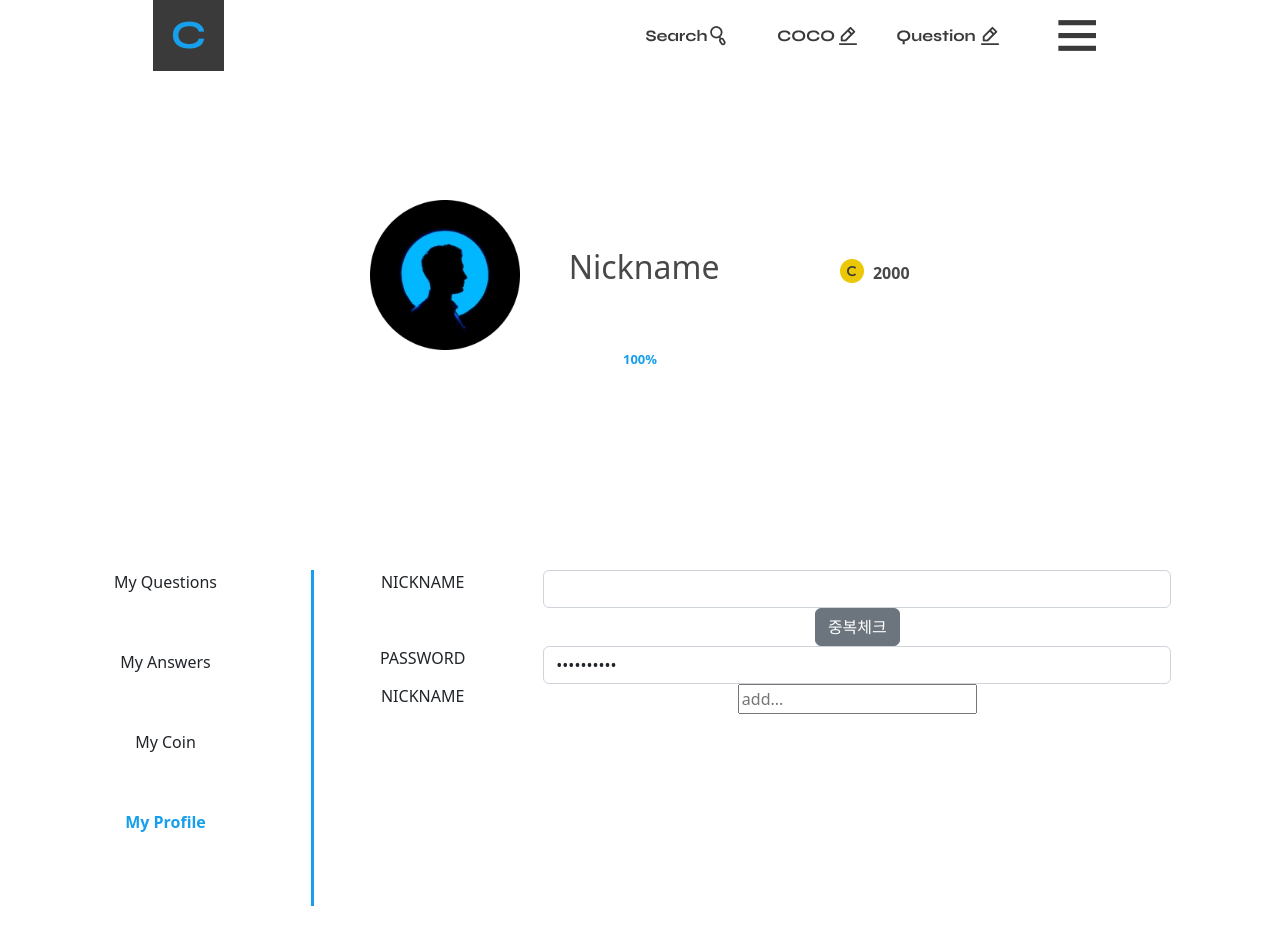
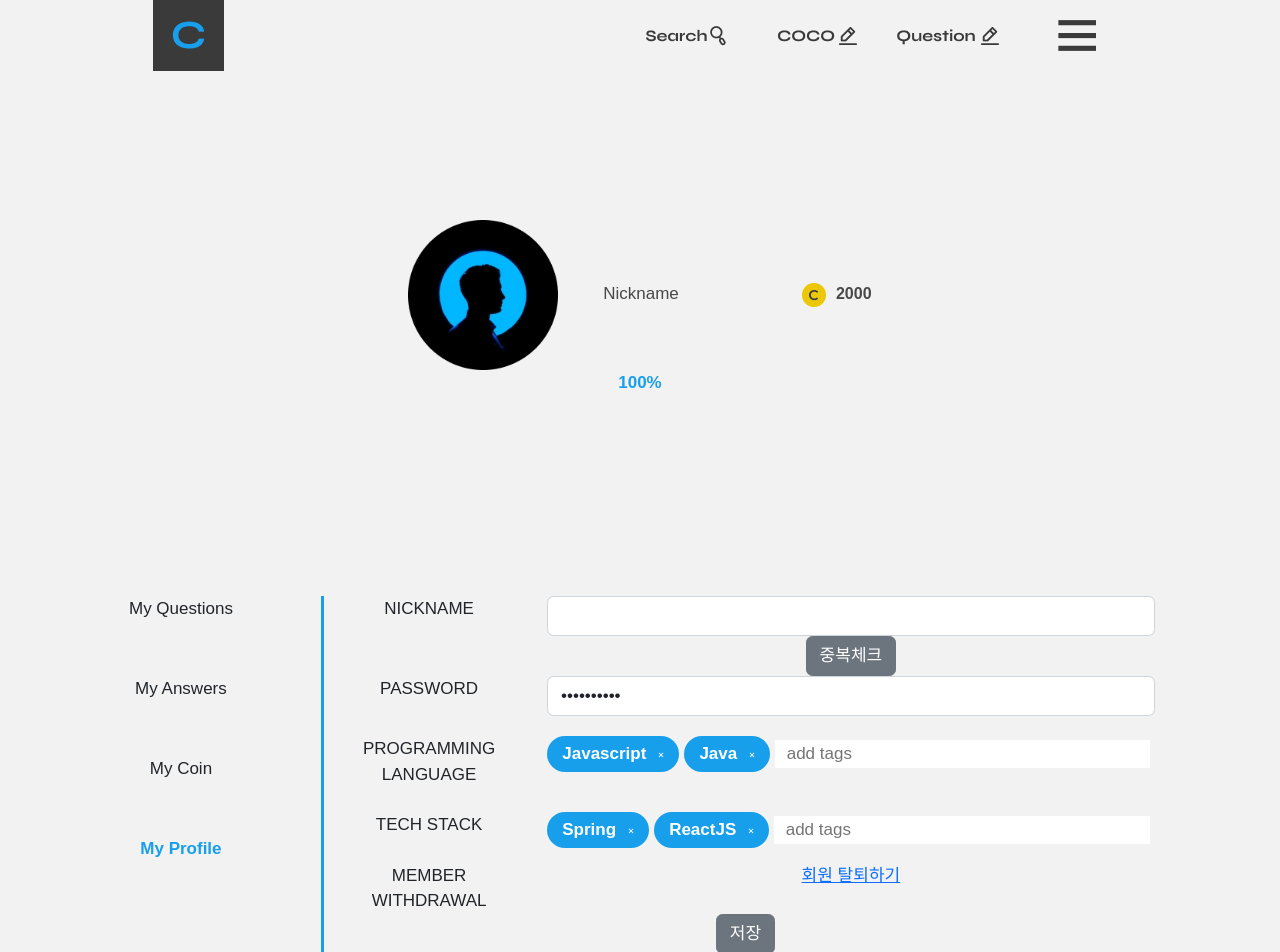
Before and after one commit to beansby/react-coco, a React (Create React App) app: page /mypage in a window 1280 px wide. Shown: the top 952 px of the page. Built offline with nearby package versions, Linux system fonts and the light colour scheme.

Commit message:
Mypage Input Tag 추가

```diff
--- /dev/null
+++ b/src/component/InputTag.css
@@ -0,0 +1,72 @@
+* {
+    font-family: sans-serif;
+    font-size: 17px;
+  }
+
+  body {
+    background: #f2f2f2;
+    padding: 20px;
+  }
+
+  /* .input-tag {
+    background: white;
+    border: 1px solid #d6d6d6;
+    border-radius: 5px;
+    display: flex;
+    flex-wrap: wrap;
+    padding: 5px 5px 0;
+  } */
+
+  .input-tag input {
+    border: none;
+    width: 100%;
+  }
+
+  .input-tag__tags {
+    display: inline-flex;
+    flex-wrap: wrap;
+    margin: 0;
+    padding: 0;
+    width: 100%;
+    /* margin-top: 20px; */
+  }
+
+  .input-tag__tags li {
+    align-items: center;
+    background: #189FEC;
+    border-radius: 20px;
+    color: white;
+    display: flex;
+    font-weight: bold;
+    list-style: none;
+    margin-bottom: 5px;
+    margin-right: 5px;
+    padding: 5px 10px;
+    padding-left: 15px;
+  }
+
+  .input-tag__tags li button {
+    align-items: center;
+    appearance: none;
+    background: #189FEC;
+    border: none;
+    border-radius: 50%;
+    color: white;
+    cursor: pointer;
+    display: inline-flex;
+    font-size: 12px;
+    height: 15px;
+    justify-content: center;
+    line-height: 0;
+    margin-left: 8px;
+    padding: 0;
+    transform: rotate(45deg);
+    width: 15px;
+    border-radius: 20px;
+  }
+
+  .input-tag__tags li.input-tag__tags__input {
+    background: none;
+    flex-grow: 1;
+    padding: 0;
+  }
--- /dev/null
+++ b/src/component/InputTag.js
@@ -0,0 +1,59 @@
+import { Component } from "react";
+import './InputTag.css';
+
+class InputTag extends Component {
+    constructor() {
+      super();
+      this.state = {
+        tags: [
+          'Javascript',
+          'Java'
+        ]
+      };
+    }
+
+    removeTag = (i) => {
+      const newTags = [ ...this.state.tags ];
+      newTags.splice(i, 1);
+      this.setState({ tags: newTags });
+    }
+
+    inputKeyDown = (e) => {
+      const val = e.target.value;
+      if (e.key === 'Enter' && val) {
+        if (this.state.tags.find(tag => tag.toLowerCase() === val.toLowerCase())) {
+          return;
+        }
+        this.setState({ tags: [...this.state.tags, val]});
+        this.tagInput.value = null;
+      } else if (e.key === 'Backspace' && !val) {
+        this.removeTag(this.state.tags.length - 1);
+      }
+    }
+
+    render() {
+      const { tags } = this.state;
+
+      return (
+        <div className="input-tag">
+          <ul className="input-tag__tags">
+            { tags.map((tag, i) => (
+              <li key={tag}>
+                {tag}
+                <button type="button" onClick={() => { this.removeTag(i); }}>+</button>
+              </li>
+            ))}
+            <li className="input-tag__tags__input"><input type="text" onKeyDown={this.inputKeyDown} ref={c => { this.tagInput = c; }} placeholder='&nbsp; add tags' /></li>
+          </ul>
+        </div>
+      );
+    }
+  }
+
+//   ReactDOM.render(
+//     <InputTag />,
+//     document.getElementById('content')
+//   );
+
+
+export default InputTag;
--- /dev/null
+++ b/src/component/InputTag2.js
@@ -0,0 +1,59 @@
+import { Component } from "react";
+import './InputTag.css';
+
+class InputTag2 extends Component {
+    constructor() {
+      super();
+      this.state = {
+        tags: [
+          'Spring',
+          'ReactJS'
+        ]
+      };
+    }
+
+    removeTag = (i) => {
+      const newTags = [ ...this.state.tags ];
+      newTags.splice(i, 1);
+      this.setState({ tags: newTags });
+    }
+
+    inputKeyDown = (e) => {
+      const val = e.target.value;
+      if (e.key === 'Enter' && val) {
+        if (this.state.tags.find(tag => tag.toLowerCase() === val.toLowerCase())) {
+          return;
+        }
+        this.setState({ tags: [...this.state.tags, val]});
+        this.tagInput.value = null;
+      } else if (e.key === 'Backspace' && !val) {
+        this.removeTag(this.state.tags.length - 1);
+      }
+    }
+
+    render() {
+      const { tags } = this.state;
+
+      return (
+        <div className="input-tag">
+          <ul className="input-tag__tags">
+            { tags.map((tag, i) => (
+              <li key={tag}>
+                {tag}
+                <button type="button" onClick={() => { this.removeTag(i); }}>+</button>
+              </li>
+            ))}
+            <li className="input-tag__tags__input"><input type="text" onKeyDown={this.inputKeyDown} ref={c => { this.tagInput = c; }} placeholder='&nbsp; add tags' /></li>
+          </ul>
+        </div>
+      );
+    }
+  }
+
+//   ReactDOM.render(
+//     <InputTag />,
+//     document.getElementById('content')
+//   );
+
+
+export default InputTag2;
--- a/src/component/MypageEdit.css
+++ b/src/component/MypageEdit.css
@@ -17,3 +17,20 @@
     font-weight: bold;
     color: #189FEC;
 }
+
+a.select-lang::before {
+    display: inline;
+    content: attr(value);
+    padding: 10px;
+    border-radius: 20px;
+}
+
+.pf-language {
+    padding-top: 20px;
+    padding-bottom: 10px;
+}
+
+.pf-tech {
+    padding-top: 15px;
+    padding-bottom: 10px;
+}
--- a/src/component/MypageEdit.js
+++ b/src/component/MypageEdit.js
@@ -3,12 +3,20 @@ import {Button} from 'reactstrap'
 import axios from "axios";
 import './MypageEdit.css';
 import {Link} from 'react-router-dom';
+import InputTag from "./InputTag";
+import InputTag2 from "./InputTag2";
 
 function MypageEdit() {
 
     const [nickname, setNickname] = useState('');
+    const [lang, setLang] = useState('');
+
     const changeNickname = (e) => {
         setNickname(e.target.value);
+    }
+
+    const inputTag = (e) => {
+
     }
 
     return (
@@ -80,25 +88,52 @@ function MypageEdit() {
                                 </div>
 
                                 {/* 프로그래밍 언어 */}
-                                <div className="row">
+                                <div className="row pf-language">
                                     <div className="col-md-3">
-                                        <label className="labels" for='#language'> NICKNAME </label>
+                                        <label className="labels" for='#language'> PROGRAMMING LANGUAGE </label>
                                     </div>
 
                                     <div className="col-md-9">
-                                        <div className="react-tagsinput">
+                                        {/* <div className="react-tagsinput">
                                             <span>
-                                                <span className="react-tagsinput-tag bg-info"> </span>
-                                                <input className="react-tagsinput-input" type='text' placeholder='add...'/>
+                                                <span className="react-tagsinput-tag bg-info">
+
+                                                    <a className="select-lang" value={lang}> </a>
+                                                </span>
+                                                <input className="react-tagsinput-input" type='text' placeholder='add...' onPointerEnter={inputTag}/>
                                             </span>
-                                        </div>
+                                        </div> */}
+                                        <InputTag/>
                                     </div>
                                 </div>
 
+                                {/* 기술스택 */}
+                                <div className="row pf-tech">
+                                    <div className="col-md-3">
+                                        <label className="labels" for='#techstack'> TECH STACK </label>
+                                    </div>
+
+                                    <div className="col-md-9">
+                                        <InputTag2/>
+                                    </div>
+                                </div>
+
+                                {/* 회원탈퇴 */}
+                                <div className="row">
+                                    <div className="col-md-3">
+                                        <label className="labels" for='#withdrawal'> MEMBER WITHDRAWAL </label>
+                                    </div>
+
+                                    <div className="col-md-9">
+                                        <a href="#"> 회원 탈퇴하기 </a>
+                                    </div>
+                                </div>
 
                                 {/* 저장 */}
                                 <div className="row">
-
+                                    <div>
+                                        <Button> 저장 </Button>
+                                    </div>
                                 </div>
                             </div>
                         </div>
```
